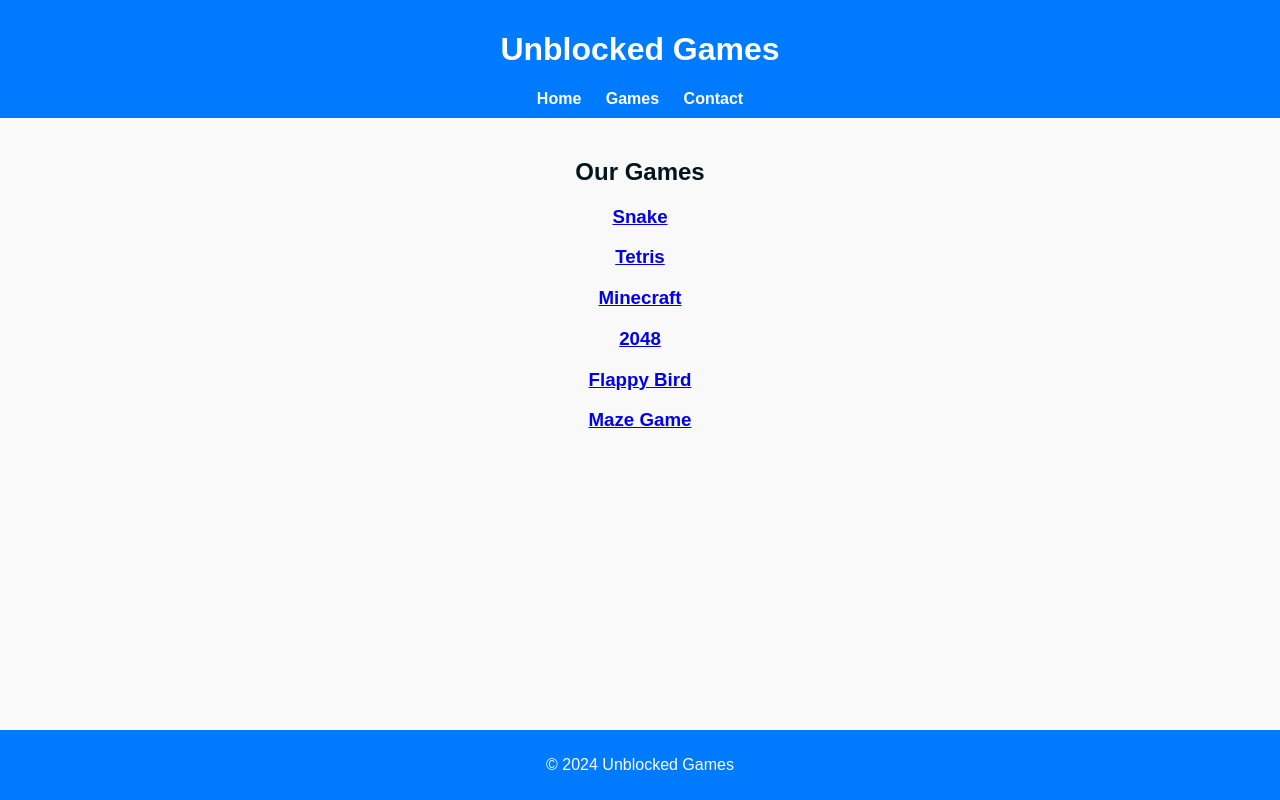
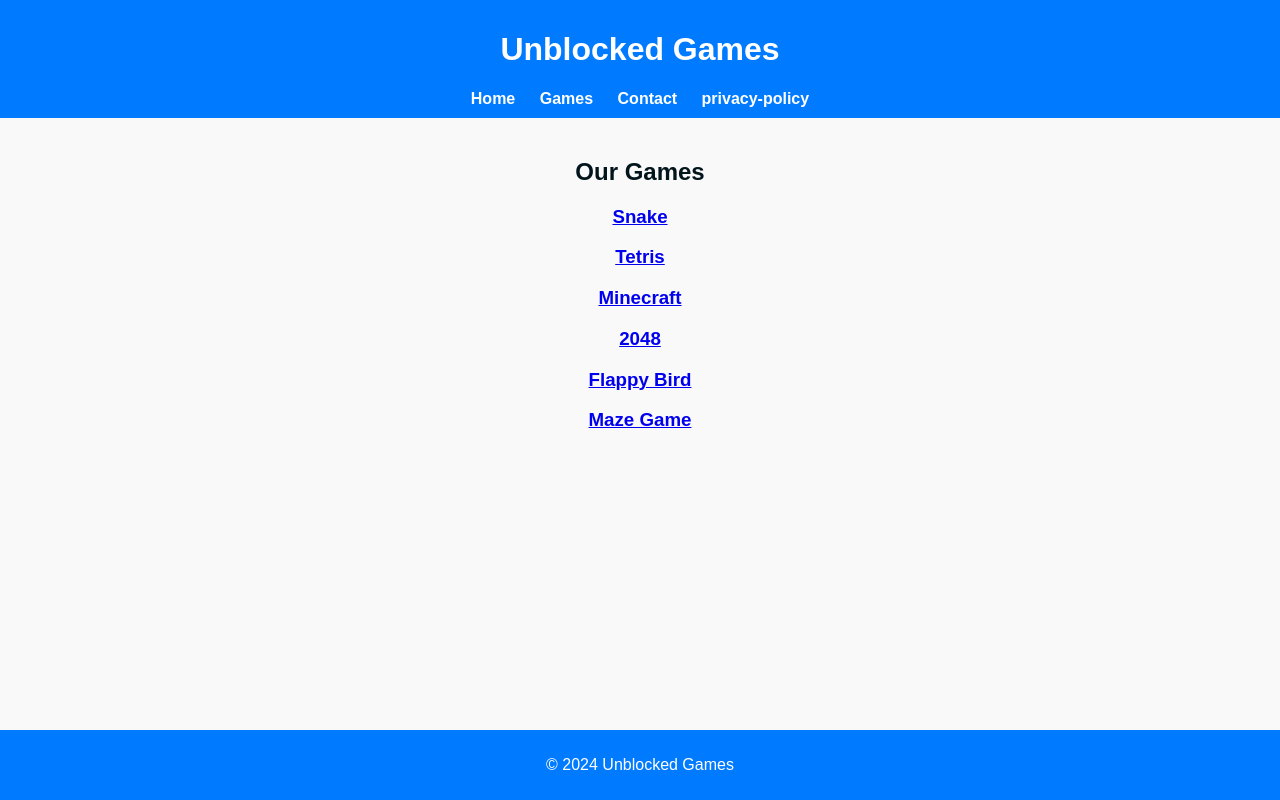
Before and after one commit to roboroyce/yoyoyoyo, a plain HTML site: page games.html in a window 1280 px wide. Drawn offline with Linux system fonts and the light colour scheme.

Commit message:
Update games.html

```diff
--- a/games.html
+++ b/games.html
@@ -17,6 +17,7 @@
                 <li><a href="index.html">Home</a></li>
                 <li><a href="games.html">Games</a></li>
                 <li><a href="contact.html">Contact</a></li>
+                <li><a href="privacy-policy">privacy-policy</a></li>
             </ul>
         </nav>
     </header>
```
